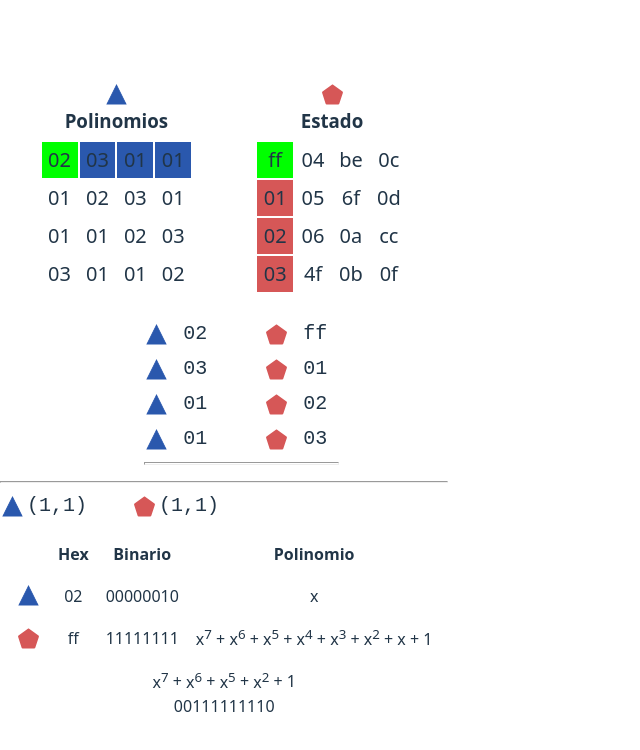
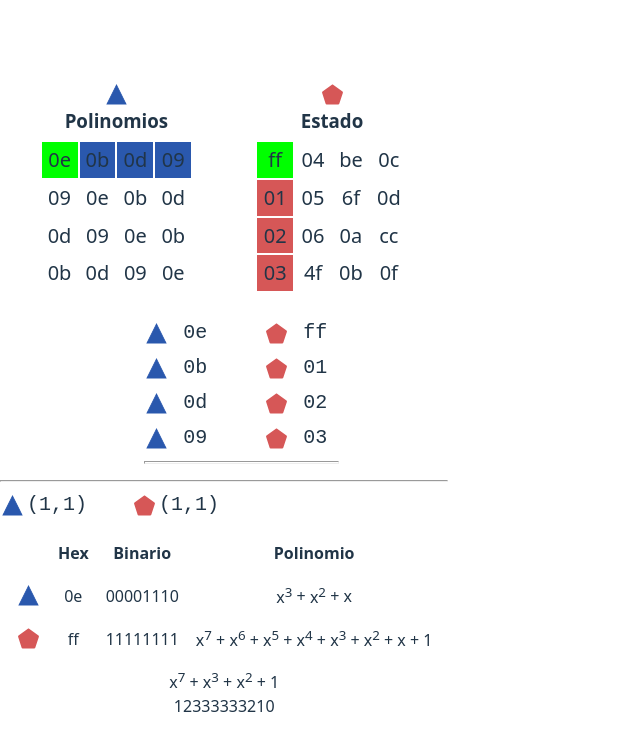
Before and after one commit to adrianlascurain/aes-explorer, a React (Vite) app: page / in a window 1280 px wide. Shown: the top 750 px of the page, without its empty margins (0-640 px from the left). Built offline with nearby package versions, Linux system fonts and the light colour scheme.

Commit message:
base Polynomial multiplication component is created and still in progress, main file is changed to show only mix column component

```diff
--- a/src/main.tsx
+++ b/src/main.tsx
@@ -21,7 +21,7 @@ createRoot(document.getElementById('root')!).render(
     {/* <ShiftRowsOp state={[[255, 4, 190, 12], [1, 5, 111, 13], [2, 6, 10, 204], [3, 79, 11, 15]]} shiftType='normal' representation='dec'/> */}
     {/* <CardCarousel items={CardCarouselLanguage.getCarouselItems('ES')}/> */}
     {/* <PlayGround></PlayGround> */}
-    <MixColumnsOp state={[[255, 4, 190, 12], [1, 5, 111, 13], [2, 6, 10, 204], [3, 79, 11, 15]]} fixedPolynomios={AesCipher.MIX_COLUMNS_MATRIX as Matrix4x4}/>
+    <MixColumnsOp state={[[255, 4, 190, 12], [1, 5, 111, 13], [2, 6, 10, 204], [3, 79, 11, 15]]} fixedPolynomios={AesCipher.MIX_COLUMNS_INVERSE_MATRIX as Matrix4x4}/>
 
     {/* <LandingPage></LandingPage> */}
   </StrictMode>,
```
Also changed, not shown: src/components/PolynomialMultiplication.tsx (added, +18 -0 lines).
